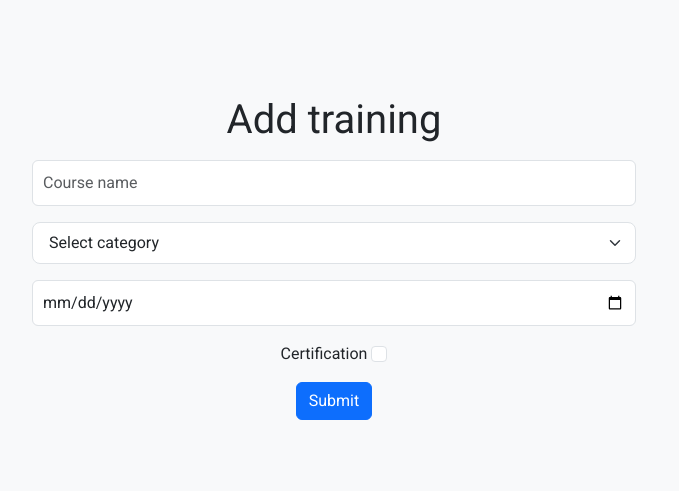
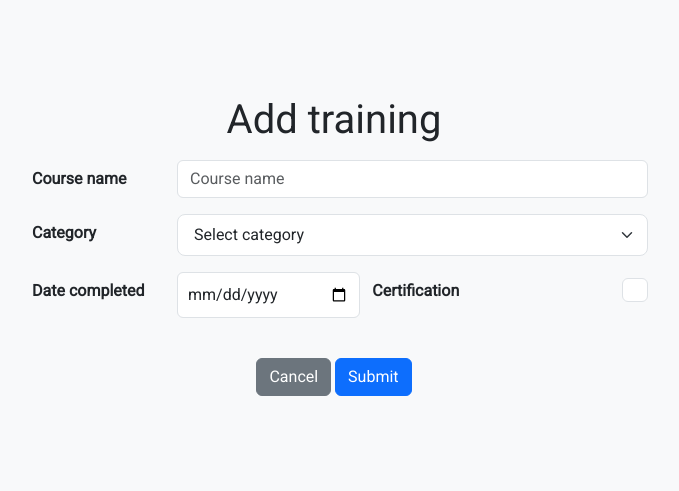
Before and after one commit to jackwilde/SEA-L5-webapp, a Python web app: template templates/add_training.html in a window 1280 px wide. Shown: the part 74-565 px from the top of the page, without its empty margins (306-985 px from the left). Run offline with Jinja, Linux system fonts and the light colour scheme; the template is opened without the code that fills it, so the values that code supplies are empty.

Commit message:
Add edit function to user training

```diff
--- a/templates/add_training.html
+++ b/templates/add_training.html
@@ -5,25 +5,13 @@
 {% endblock %}
 
 {% block content %}
-    <div class="container rounded mt-5 p-5 text-center" id="add-training">
-        <h1 class="mb-3 display-6">Add training</h1>
-        <form method="POST" class="mb-4">
-                <label for="course_name" class="visually-hidden">Course name</label>
-                <input type="text" class="form-control mb-3 sign-up" id="course_name" name="course_name"
-                       placeholder="Course name">
-                <label for="category" class="visually-hidden">Course category</label>
-                <select class="form-select form-select-lg mb-3 fs-6" name="category" id="category">
-                    <option selected>Select category</option>
-                    {% for category in categories %}
-                        <option value={{ category.id }}>{{ category.category_name }}</option>
-                    {% endfor %}
-                </select>
-            <label for="date_completed" class="visually-hidden">Date completed</label>
-            <input type="date" class="form-control mb-3 sign-up" id="date_completed" name="date_completed">
-            <label class="form-check-label" for="certification">Certification</label>
-            <input class="form-check-input" type="checkbox" value="True" id="certification" name="certification">
-            <div class="d-flex justify-content-center">
-                <button type="submit" class="btn btn-primary fs-6 mt-3">Submit</button>
-            </div>
-        </form>
+    <div class="container mt-5 p-5" id="add-training">
+        <h1 class="mb-3 display-6 text-center">Add training</h1>
+        {% set form_id="user-training-form" %}
+        {% include "user_training_form.html" %}
+        <div class="container text-center">
+            <a href="/training/view"><button type="button" class="btn btn-secondary fs-6 mt-3">Cancel</button></a>
+            <button type="submit" form="{{ form_id }}" class="btn btn-primary fs-6 mt-3">Submit</button>
+        </div>
+    </div>
 {% endblock %}
--- a/templates/sign-up.html
+++ b/templates/sign-up.html
@@ -7,7 +7,7 @@
 {% block content %}
     <div class="container border rounded mt-5 p-5 shadow text-center" id="sign-up">
         <h1 class="mb-3 display-6">Create an account</h1>
-        <form method="POST" class="mb-4">
+        <form method="POST" class="mb-4" id="user-training-form">
             <div class="form-group d-flex w-100">
                 <label for="first_name" class="visually-hidden">First Name</label>
                 <input type="text" class="form-control mb-3 sign-up" id="first_name" name="first_name"
--- /dev/null
+++ b/templates/user_training_form.html
@@ -0,0 +1,27 @@
+    <form method="POST" class="mb-4" id={{ form_id }}>
+        {% if course %}
+            <label for="training_id" class="visually-hidden">Course name</label>
+            <input type="text" class="form-control visually-hidden" id="training_id" name="training_id" value={{ course.id }} readonly>
+        {% endif %}
+        <div class="row mb-3">
+            <label for="course_name" class="col-sm-3 col-form-label fw-semibold fs-6 text-left">Course name</label>
+            <input type="text" class="form-control col" id="course_name" name="course_name" {% if course %}value="{{ course.course_name }}"{% endif %} placeholder="Course name">
+        </div>
+        <div class="row mb-3">
+            <label for="category" class="col-sm-3 col-form-label fw-semibold fs-6 text-left">Category</label>
+            <select class="form-select form-select-lg fs-6 col" name="category" id="category">
+                {% if not course %}
+                    <option selected>Select category</option>
+                {% endif %}
+                {% for category in categories %}
+                    <option value={{ category.id }} {% if course and course.category_id == category.id %}selected{% endif %}>{{ category.category_name }}</option>
+                {% endfor %}
+            </select>
+        </div>
+        <div class="row mb-3">
+            <label for="date_completed" class="col-sm-3 col-form-label fw-semibold fs-6 text-left">Date completed</label>
+            <input type="date" class="form-control sign-up col-sm" id="date_completed" name="date_completed" {% if course %}value="{{ course.date_completed }}"{% endif %}>
+            <label class="form-check-label col-5 col-form-label fw-semibold fs-6" for="certification">Certification</label>
+            <input class="form-check-input fs-4" type="checkbox" value="True" id="certification" name="certification" {% if course and course.certification == True %}checked{% endif %}>
+        </div>
+    </form>
```
Also changed, not shown: blueprint/views.py (+23 -4 lines), crud.py (+21 -8 lines), templates/view_training.html (+30 -1 lines).
